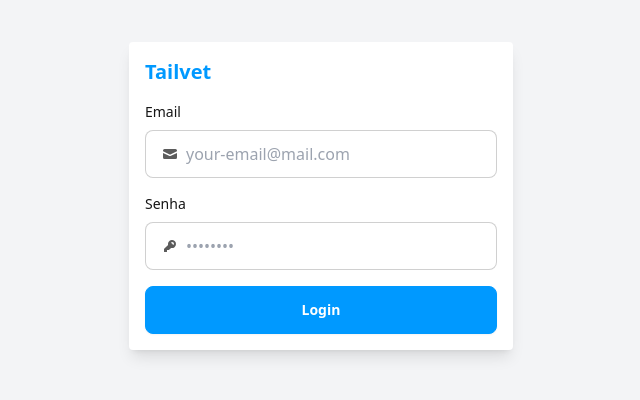
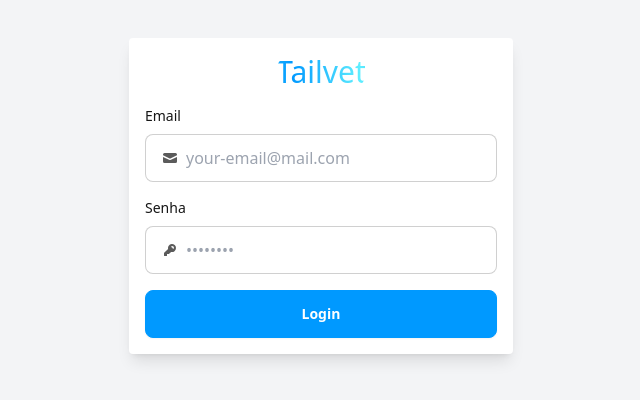
Before and after one commit to josehenriqueroveda/tailvet, a Next.js app: page /login in a window 1280 px wide. Shown: the part 204-604 px from the top of the page, without its empty margins (319-959 px from the left). Built offline with nearby package versions, Linux system fonts and the light colour scheme.

Commit message:
chore: create `GradientText` component

```diff
--- /dev/null
+++ b/src/components/GradientText.js
@@ -0,0 +1,50 @@
+export default function GradientText({
+  children,
+  className = "",
+  colors = ["#ffaa40", "#9c40ff", "#ffaa40"],
+  animationSpeed = 8,
+  showBorder = false,
+}) {
+  const gradientStyle = {
+    backgroundImage: `linear-gradient(to right, ${colors.join(", ")})`,
+    animationDuration: `${animationSpeed}s`,
+  };
+
+  return (
+    <div
+      className={`relative mx-auto flex max-w-fit flex-row items-center justify-center rounded-[1.25rem] font-medium backdrop-blur transition-shadow duration-500 overflow-hidden cursor-pointer ${className}`}
+    >
+      {showBorder && (
+        <div
+          className="absolute inset-0 bg-cover z-0 pointer-events-none animate-gradient"
+          style={{
+            ...gradientStyle,
+            backgroundSize: "300% 100%",
+          }}
+        >
+          <div
+            className="absolute inset-0 bg-white rounded-[1.25rem] z-[-1]"
+            style={{
+              width: "calc(100% - 2px)",
+              height: "calc(100% - 2px)",
+              left: "50%",
+              top: "50%",
+              transform: "translate(-50%, -50%)",
+            }}
+          ></div>
+        </div>
+      )}
+      <div
+        className="inline-block relative z-2 text-transparent bg-cover animate-gradient"
+        style={{
+          ...gradientStyle,
+          backgroundClip: "text",
+          WebkitBackgroundClip: "text",
+          backgroundSize: "300% 100%",
+        }}
+      >
+        {children}
+      </div>
+    </div>
+  );
+}
--- a/src/components/Loader.js
+++ /dev/null
@@ -1,17 +0,0 @@
-import { useEffect } from "react";
-
-export default function Loader() {
-  useEffect(() => {
-    async function getLoader() {
-      const { dotWave } = await import("ldrs");
-      dotWave.register();
-    }
-    getLoader();
-  }, []);
-  return (
-    <div className="space-x-2">
-      <span className="text-gray-200 text-lg font-medium">Loading </span>
-      <l-dot-wave size="32" speed="1" color="#f3f4f6"></l-dot-wave>
-    </div>
-  );
-}
--- a/src/pages/login/index.js
+++ b/src/pages/login/index.js
@@ -1,5 +1,6 @@
 import { useState } from "react";
 import { useRouter } from "next/router";
+import GradientText from "src/components/GradientText";
 
 export default function Login() {
   const [email, setEmail] = useState("");
@@ -39,9 +40,14 @@
         onSubmit={handleSubmit}
         className="w-full max-w-sm p-4 bg-white shadow-lg rounded"
       >
-        <h2 className="text-xl font-sans font-bold text-primary mb-4">
+        <GradientText
+          colors={["#0099ff", "#5feeff", "#0099ff", "#5feeff", "#0099ff"]}
+          animationSpeed={6}
+          showBorder={false}
+          className="text-3xl font-sans font-bold mb-4"
+        >
           Tailvet
-        </h2>
+        </GradientText>
         <div className="mb-4">
           <label className="block text-sm mb-2">Email</label>
           <label className="input input-bordered flex items-center gap-2">
--- a/tailwind.config.js
+++ b/tailwind.config.js
@@ -9,7 +9,18 @@
     "./src/**/*.{js,ts,jsx,tsx,mdx}",
   ],
   theme: {
-    extend: {},
+    extend: {
+      keyframes: {
+        gradient: {
+          "0%": { backgroundPosition: "0% 50%" },
+          "50%": { backgroundPosition: "100% 50%" },
+          "100%": { backgroundPosition: "0% 50%" },
+        },
+      },
+      animation: {
+        gradient: "gradient 8s linear infinite",
+      },
+    },
   },
   plugins: [require("daisyui")],
   daisyui: {
```
